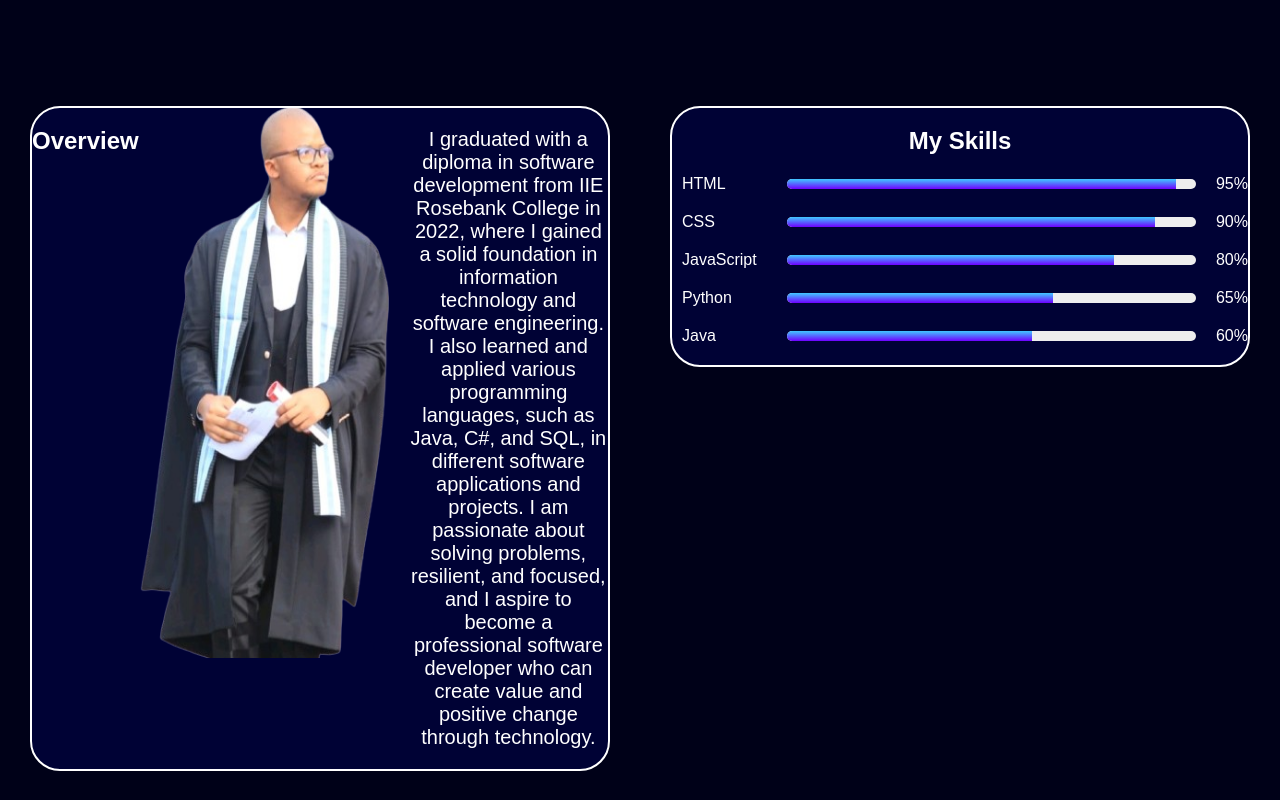
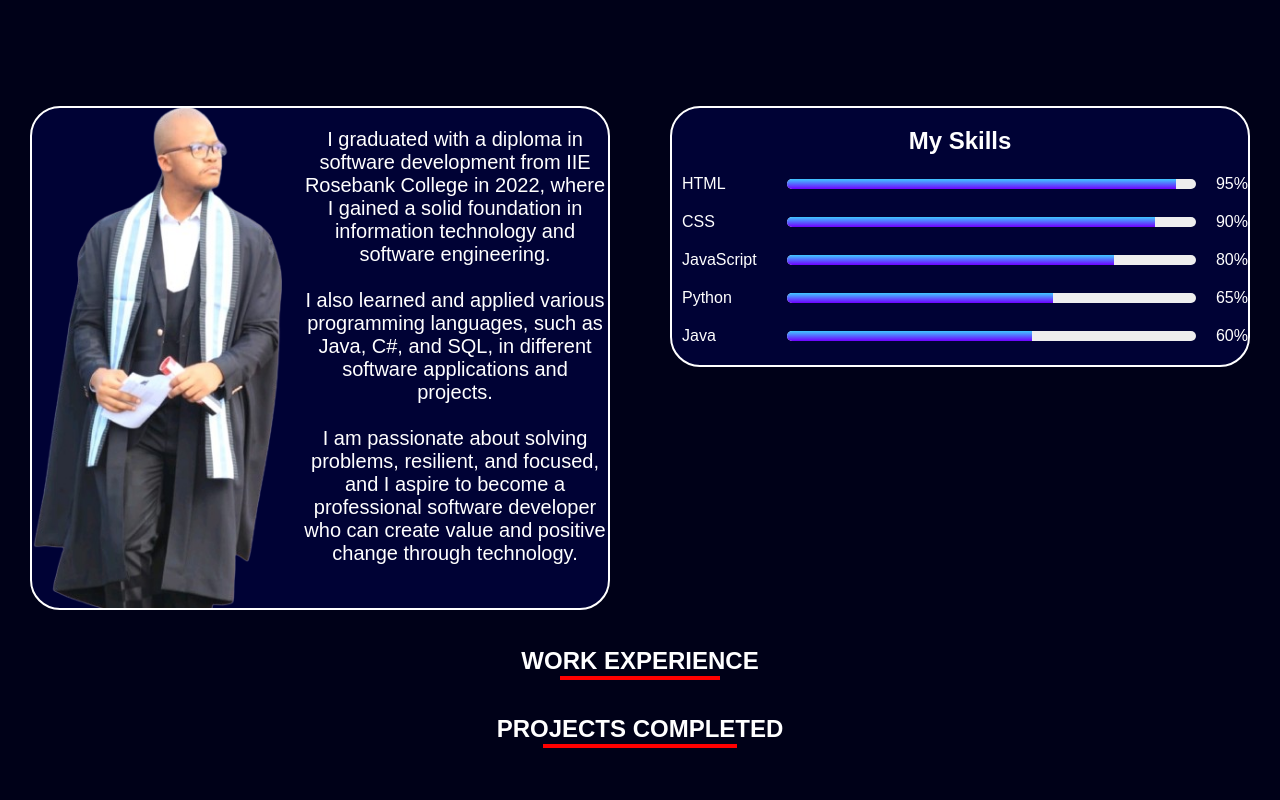
Before and after one commit to Lusa-mata/react-portfolio, a React (Create React App) app: page / in a window 1280 px wide. Shown: the part 860-1660 px from the top of the page. Built offline with nearby package versions, Linux system fonts and the light colour scheme.

Commit message:
fixed About Me section

```diff
--- a/src/App.css
+++ b/src/App.css
@@ -426,7 +426,7 @@ body {
 
 
 
-/* Container for cards */
+/* Container for cards for about me */
 .cards-container {
   display: flex;
   flex-direction: row;
@@ -446,9 +446,10 @@ body {
   margin-top: 50px;
 }
 
+/* card for image in overview */
 .card-Overview img {
   width: 250px;
-  height: 550px;
+  height: 500px;
 }
 
 
--- a/src/App.js
+++ b/src/App.js
@@ -72,15 +72,15 @@ function App() {
       <div className="cards-container">
         {/* Overview card and picture of me */}
         <div className="card-Overview">
-        <h2 style={{ textAlign: "center" }}>Overview</h2>
+        {/*<h2 style={{ textAlign: "center" }}>Overview</h2>*/}
         <br />
         <br />
           <img src={require('./images/Graduation_picture-removebg-preview.png')} />
           <p>
             I graduated with a diploma in software development from IIE Rosebank College
             in 2022, where I gained a solid foundation in information technology and
-            software engineering. I also learned and applied various programming languages,
-            such as Java, C#, and SQL, in different software applications and projects.
+            software engineering. <br></br><br></br>I also learned and applied various programming languages,
+            such as Java, C#, and SQL, in different software applications and projects. <br></br><br></br>
             I am passionate about solving problems, resilient, and focused, and I aspire
             to become a professional software developer who can create value and positive
             change through technology.
```
